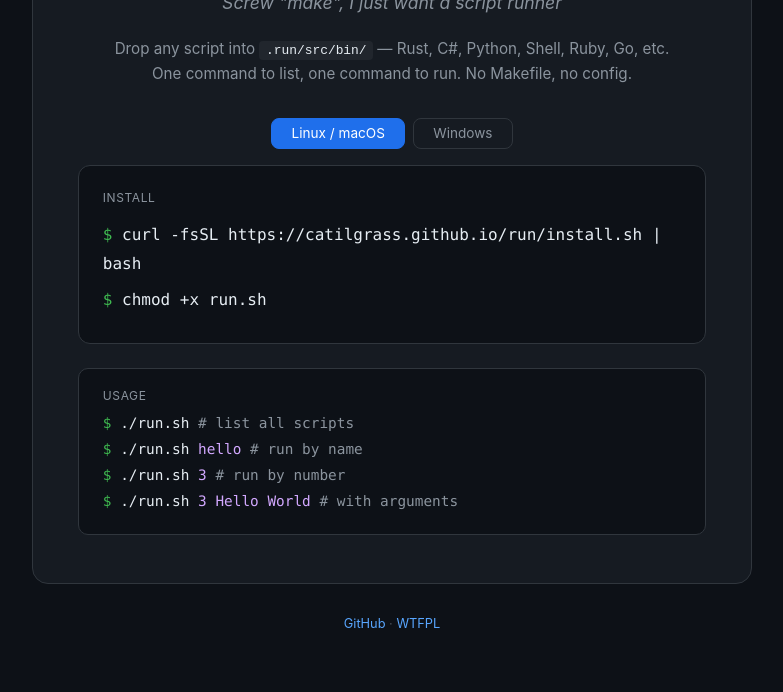
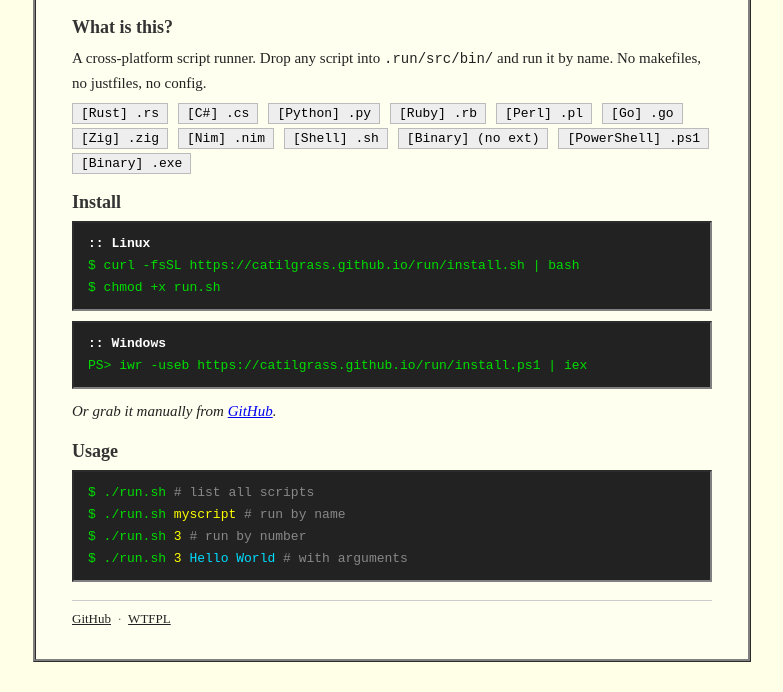
Before and after one commit to catilgrass/run, a plain HTML site: page index.html in a window 1280 px wide. Shown: the part 156-848 px from the top of the page, without its empty margins (248-1031 px from the left). Before the commit the page ends 819 px from the top, so only its background shows below. Drawn offline with Linux system fonts and the light colour scheme.

Commit message:
style: redesign landing page with retro terminal theme

```diff
--- a/index.html
+++ b/index.html
@@ -3,296 +3,208 @@
     <head>
         <meta charset="UTF-8" />
         <meta name="viewport" content="width=device-width, initial-scale=1.0" />
-        <title>run - script runner</title>
+        <title>run — script runner</title>
         <style>
-            * {
+            body {
                 margin: 0;
-                padding: 0;
-                box-sizing: border-box;
-            }
-            body {
-                font-family:
-                    -apple-system, BlinkMacSystemFont, "Segoe UI", Roboto,
-                    "Helvetica Neue", Arial, sans-serif;
-                background: #0d1117;
-                color: #e6edf3;
                 min-height: 100vh;
                 display: flex;
-                flex-direction: column;
                 align-items: center;
                 justify-content: center;
-                padding: 2rem;
+                background: #ffffe8;
+                font-family: "Times New Roman", Times, serif;
+                padding: 24px;
             }
-            .card {
-                background: #161b22;
-                border: 1px solid #30363d;
-                border-radius: 16px;
-                padding: 3rem 2.8rem;
-                max-width: 720px;
+
+            .box {
+                max-width: 640px;
                 width: 100%;
-                text-align: center;
+                background: #fffff0;
+                border: 3px ridge #808080;
+                padding: 32px 36px;
             }
+
             h1 {
-                font-size: 3rem;
-                font-weight: 800;
-                letter-spacing: -0.03em;
-                color: #e6edf3;
+                font-size: 42px;
+                font-weight: normal;
+                margin: 0 0 2px 0;
+                letter-spacing: 2px;
             }
-            h1 span {
-                color: #f85149;
+
+            .tagline {
+                font-size: 16px;
+                font-style: italic;
+                color: #555;
+                margin: 0 0 20px 0;
+                border-bottom: 1px solid #ccc;
+                padding-bottom: 12px;
             }
-            .tagline {
-                font-size: 1.1rem;
-                color: #8b949e;
-                margin: 0.5rem 0 1.5rem;
-                font-style: italic;
+
+            h2 {
+                font-size: 18px;
+                font-weight: bold;
+                margin: 18px 0 8px 0;
+                color: #333;
             }
-            .desc {
-                font-size: 0.95rem;
+            h2:first-of-type {
+                margin-top: 0;
+            }
+
+            p {
+                font-size: 15px;
                 line-height: 1.6;
-                color: #8b949e;
-                margin-bottom: 2rem;
+                margin: 6px 0;
+                color: #222;
             }
-            .desc code {
-                background: #21262d;
-                color: #e6edf3;
-                padding: 0.15em 0.5em;
-                border-radius: 4px;
-                font-size: 0.85em;
+
+            code,
+            tt {
+                font-family: "Courier New", Courier, monospace;
+                font-size: 14px;
             }
-            .install-box {
-                background: #0d1117;
-                border: 1px solid #30363d;
-                border-radius: 12px;
-                padding: 1.5rem;
-                text-align: left;
-                margin-bottom: 1.5rem;
+
+            .lang-grid {
+                display: flex;
+                flex-wrap: wrap;
+                gap: 4px 10px;
+                margin: 8px 0 12px 0;
             }
-            .install-box .label {
-                color: #8b949e;
-                font-size: 0.75rem;
-                text-transform: uppercase;
-                letter-spacing: 0.05em;
-                margin-bottom: 0.75rem;
-                display: block;
+            .lang-grid span {
+                background: #eee;
+                border: 1px solid #bbb;
+                padding: 2px 8px;
+                font-size: 13px;
+                font-family: "Courier New", monospace;
             }
-            .install-box code {
-                display: block;
-                font-family:
-                    "JetBrains Mono", "Fira Code", "Cascadia Code", "Consolas",
-                    monospace;
-                font-size: 1rem;
-                line-height: 1.8;
-                padding: 0.25rem 0;
+
+            .cmd-box {
+                background: #222;
+                color: #00dd00;
+                font-family: "Courier New", monospace;
+                font-size: 13px;
+                padding: 10px 14px;
+                border: 2px inset #808080;
+                margin: 6px 0 10px 0;
+                overflow-x: auto;
+                white-space: nowrap;
+                line-height: 1.7;
             }
-            .install-box code .prompt {
-                color: #3fb950;
+            .cmd-box .prompt {
+                color: #00dd00;
             }
-            .install-box code .comment {
-                color: #8b949e;
+            .cmd-box .comment {
+                color: #888;
             }
-            .install-box code .highlight {
-                color: #58a6ff;
+            .cmd-box .highlight {
+                color: #ffff00;
             }
-            .os-tabs {
-                display: flex;
-                gap: 0.5rem;
-                margin-bottom: 1rem;
-                justify-content: center;
+            .cmd-box .hl2 {
+                color: #00ddff;
             }
-            .os-tab {
-                padding: 0.4rem 1.2rem;
-                border-radius: 8px;
-                border: 1px solid #30363d;
-                background: transparent;
-                color: #8b949e;
-                font-size: 0.85rem;
-                cursor: pointer;
-                transition: all 0.15s;
-                font-family: inherit;
+            .cmd-box .label {
+                color: #fff;
+                font-weight: bold;
+                margin-bottom: 2px;
             }
-            .os-tab.active {
-                background: #1f6feb;
-                color: #fff;
-                border-color: #1f6feb;
-            }
-            .os-tab:hover {
-                border-color: #8b949e;
-                color: #e6edf3;
-            }
-            .usage-box {
-                background: #0d1117;
-                border: 1px solid #30363d;
-                border-radius: 10px;
-                padding: 1.2rem 1.5rem;
-                text-align: left;
-                margin-top: 0.5rem;
-            }
-            .usage-box .label {
-                color: #8b949e;
-                font-size: 0.75rem;
-                text-transform: uppercase;
-                letter-spacing: 0.05em;
-                margin-bottom: 0.5rem;
-                display: block;
-            }
-            .usage-box code {
-                display: block;
-                font-family:
-                    "JetBrains Mono", "Fira Code", "Cascadia Code", "Consolas",
-                    monospace;
-                font-size: 0.9rem;
-                line-height: 1.8;
-            }
-            .usage-box code .prompt {
-                color: #3fb950;
-            }
-            .usage-box code .comment {
-                color: #8b949e;
-            }
-            .usage-box code .highlight {
-                color: #d2a8ff;
-            }
+
             .footer {
-                margin-top: 2rem;
-                font-size: 0.8rem;
-                color: #484f58;
+                margin-top: 18px;
+                padding-top: 10px;
+                border-top: 1px solid #ccc;
+                font-size: 13px;
+                color: #666;
             }
             .footer a {
-                color: #58a6ff;
-                text-decoration: none;
+                color: #222;
+                text-decoration: underline;
             }
             .footer a:hover {
-                text-decoration: underline;
+                color: #888;
             }
 
-            @media (max-width: 600px) {
-                .card {
-                    padding: 2rem 1.5rem;
+            @media (max-width: 500px) {
+                .box {
+                    padding: 20px 16px;
                 }
                 h1 {
-                    font-size: 2rem;
-                }
-                .install-box code {
-                    font-size: 0.85rem;
+                    font-size: 30px;
                 }
             }
         </style>
     </head>
     <body>
-        <div class="card">
-            <h1>
-                <span id="prefix">./</span><span>run</span
-                ><span id="suffix">.sh</span>
-            </h1>
+        <div class="box">
+            <h1>run</h1>
             <p class="tagline">Screw "make", I just want a script runner</p>
-            <p class="desc">
-                Drop any script into <code>.run/src/bin/</code> — Rust, C#,
-                Python, Shell, Ruby, Go, etc.<br />
-                One command to list, one command to run. No Makefile, no config.
+
+            <h2>What is this?</h2>
+            <p>
+                A cross-platform script runner. Drop any script into
+                <tt>.run/src/bin/</tt> and run it by name. No makefiles, no
+                justfiles, no config.
             </p>
 
-            <div class="os-tabs">
-                <button class="os-tab active" onclick="switchOS('linux')">
-                    Linux / macOS
-                </button>
-                <button class="os-tab" onclick="switchOS('windows')">
-                    Windows
-                </button>
+            <div class="lang-grid">
+                <span>[Rust] .rs</span>
+                <span>[C#] .cs</span>
+                <span>[Python] .py</span>
+                <span>[Ruby] .rb</span>
+                <span>[Perl] .pl</span>
+                <span>[Go] .go</span>
+                <span>[Zig] .zig</span>
+                <span>[Nim] .nim</span>
+                <span>[Shell] .sh</span>
+                <span>[Binary] (no ext)</span>
+                <span>[PowerShell] .ps1</span>
+                <span>[Binary] .exe</span>
             </div>
 
-            <div class="install-box" id="install-linux">
-                <span class="label">Install</span>
-                <code
-                    ><span class="prompt">$</span> curl -fsSL
-                    https://catilgrass.github.io/run/install.sh | bash</code
-                >
-                <code><span class="prompt">$</span> chmod +x run.sh</code>
+            <h2>Install</h2>
+
+            <div class="cmd-box">
+                <span class="label">:: Linux</span><br />
+                <span class="prompt">$</span> curl -fsSL
+                https://catilgrass.github.io/run/install.sh | bash<br />
+                <span class="prompt">$</span> chmod +x run.sh
             </div>
 
-            <div class="install-box" id="install-windows" style="display: none">
-                <span class="label">Install</span>
-                <code
-                    ><span class="prompt">PS&gt;</span> iwr -useb
-                    https://catilgrass.github.io/run/install.ps1 | iex</code
-                >
+            <div class="cmd-box">
+                <span class="label">:: Windows</span><br />
+                <span class="prompt">PS&gt;</span> iwr -useb
+                https://catilgrass.github.io/run/install.ps1 | iex
             </div>
 
-            <div class="usage-box" id="usage-linux">
-                <span class="label">Usage</span>
-                <code
-                    ><span class="prompt">$</span> ./run.sh
-                    <span class="comment"># list all scripts</span></code
+            <p>
+                <i
+                    >Or grab it manually from
+                    <a href="https://github.com/catilgrass/run">GitHub</a>.</i
                 >
-                <code
-                    ><span class="prompt">$</span> ./run.sh
-                    <span class="highlight">hello</span>
-                    <span class="comment"># run by name</span></code
-                >
-                <code
-                    ><span class="prompt">$</span> ./run.sh
-                    <span class="highlight">3</span>
-                    <span class="comment"># run by number</span></code
-                >
-                <code
-                    ><span class="prompt">$</span> ./run.sh
-                    <span class="highlight">3 Hello World</span>
-                    <span class="comment"># with arguments</span></code
-                >
+            </p>
+
+            <h2>Usage</h2>
+
+            <div class="cmd-box">
+                <span class="prompt">$</span> ./run.sh
+                <span class="comment"># list all scripts</span><br />
+                <span class="prompt">$</span> ./run.sh
+                <span class="highlight">myscript</span>
+                <span class="comment"># run by name</span><br />
+                <span class="prompt">$</span> ./run.sh
+                <span class="highlight">3</span>
+                <span class="comment"># run by number</span><br />
+                <span class="prompt">$</span> ./run.sh
+                <span class="highlight">3</span>
+                <span class="hl2">Hello World</span>
+                <span class="comment"># with arguments</span>
             </div>
-            <div class="usage-box" id="usage-windows" style="display: none">
-                <span class="label">Usage</span>
-                <code
-                    ><span class="prompt">PS&gt;</span> .\run.ps1
-                    <span class="comment"># list all scripts</span></code
-                >
-                <code
-                    ><span class="prompt">PS&gt;</span> .\run.ps1
-                    <span class="highlight">hello</span>
-                    <span class="comment"># run by name</span></code
-                >
-                <code
-                    ><span class="prompt">PS&gt;</span> .\run.ps1
-                    <span class="highlight">3</span>
-                    <span class="comment"># run by number</span></code
-                >
-                <code
-                    ><span class="prompt">PS&gt;</span> .\run.ps1
-                    <span class="highlight">3 Hello World</span>
-                    <span class="comment"># with arguments</span></code
+
+            <div class="footer">
+                <a href="https://github.com/catilgrass/run">GitHub</a>
+                &nbsp;&middot;&nbsp;
+                <a href="https://github.com/catilgrass/run/blob/master/LICENSE"
+                    >WTFPL</a
                 >
             </div>
         </div>
-
-        <div class="footer">
-            <a href="https://github.com/catilgrass/run">GitHub</a> &middot;
-            <a href="https://github.com/catilgrass/run/blob/master/LICENSE"
-                >WTFPL</a
-            >
-        </div>
-
-        <script>
-            function switchOS(os) {
-                document
-                    .querySelectorAll(".os-tab")
-                    .forEach((t) => t.classList.remove("active"));
-                document
-                    .querySelectorAll(".install-box")
-                    .forEach((b) => (b.style.display = "none"));
-                document
-                    .querySelectorAll(".usage-box")
-                    .forEach((b) => (b.style.display = "none"));
-                document
-                    .querySelector(`.os-tab[onclick*="${os}"]`)
-                    .classList.add("active");
-                document.getElementById(`install-${os}`).style.display =
-                    "block";
-                document.getElementById(`usage-${os}`).style.display = "block";
-                document.getElementById("prefix").textContent =
-                    os === "windows" ? ".\\" : "./";
-                document.getElementById("suffix").textContent =
-                    os === "windows" ? ".ps1" : ".sh";
-            }
-        </script>
     </body>
 </html>
```
